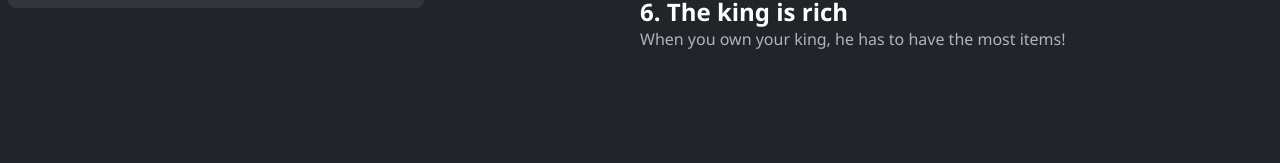
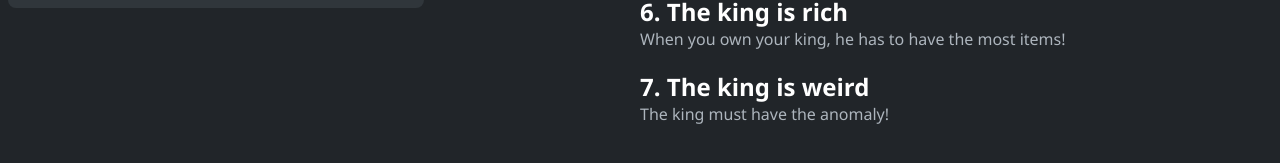
Before and after one commit to grimiller14/Grimiller14.github.io, a React (Create React App) app: page / in a window 1280 px wide. Shown: the part 553-716 px from the top of the page. Built offline with nearby package versions, Linux system fonts and the light colour scheme.

Commit message:
new rule

```diff
--- a/src/App.js
+++ b/src/App.js
@@ -251,6 +251,8 @@ const App = () => {
                 <div>You have to always buy your king if it's possible and he must be on the field!</div>
                 <h2>6. The king is rich</h2>
                 <div>When you own your king, he has to have the most items!</div>
+                <h2>7. The king is weird</h2>
+                <div>The king must have the anomaly!</div>
 
             </div>
         </div>
```
